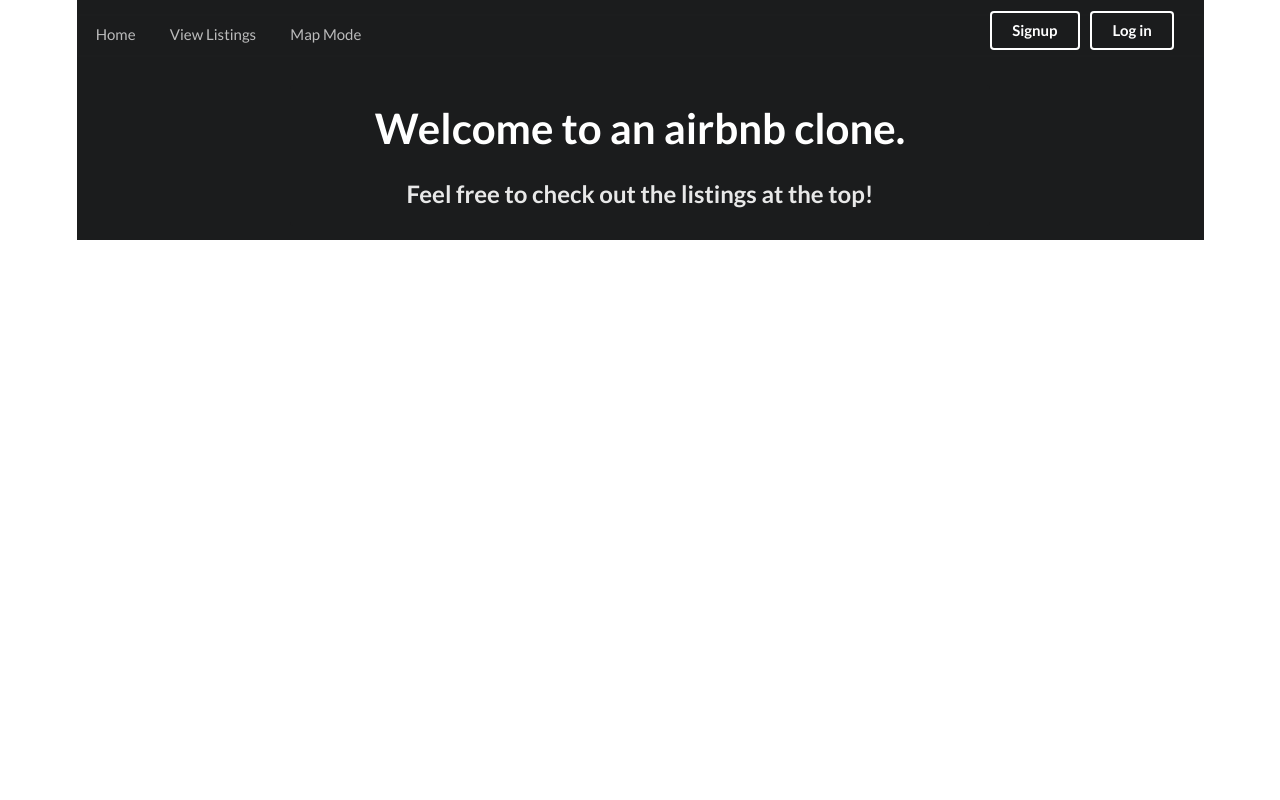
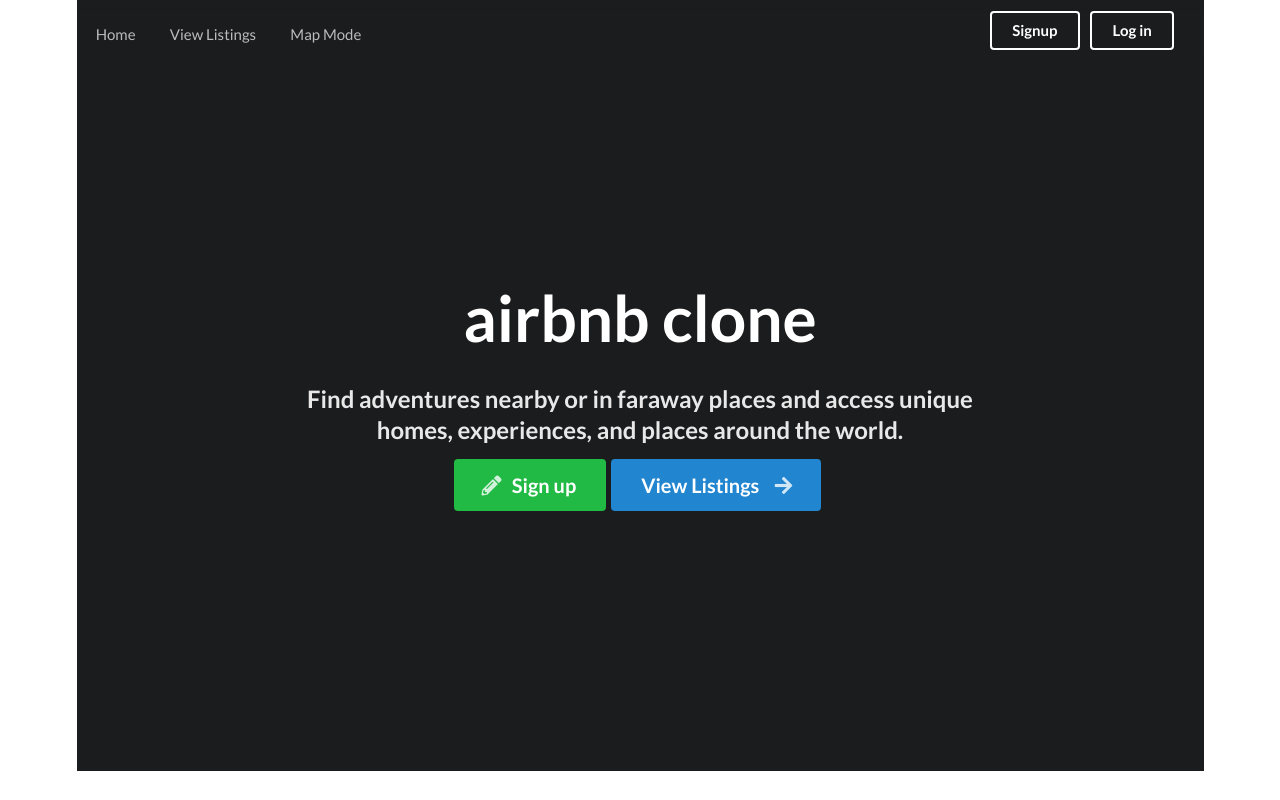
Before and after one commit to jliang24/airbnb_clone, a React (Create React App) app in the folder client/: page / in a window 1280 px wide. Built offline with nearby package versions, Linux system fonts and the light colour scheme.

Commit message:
updated landing page

```diff
--- a/client/src/components/Landing.js
+++ b/client/src/components/Landing.js
@@ -1,18 +1,27 @@
-import React from 'react';
+import React from "react";
+import "css/landing.css";
+import { Link } from "react-router-dom";
 
 export default () => {
   return (
-    <div className="ui vertical inverted masthead center aligned segment">
-      <div className="inverted ui text container segment">
-        <h1
-          style={{ color: 'white', fontSize: '3rem' }}
-          className="inverted ui center aligned "
-        >
-          Welcome to an airbnb clone.
-        </h1>
-        <h2 className="grey inverted ui center aligned ">
-          Feel free to check out the listings at the top!
-        </h2>
+    <div className="pusher">
+      <div
+        id="landing"
+        className="ui vertical inverted masthead center aligned segment"
+      >
+        <div className="ui text container">
+          <h1 className="ui inverted header">airbnb clone</h1>
+          <h2>
+            Find adventures nearby or in faraway places and access unique homes,
+            experiences, and places around the world.
+          </h2>
+          <Link className="ui huge positive button" to="/signup">
+            <i className="pencil icon"></i>Sign up
+          </Link>
+          <Link className="ui huge primary button" to="/listings">
+            View Listings <i className="right arrow icon"></i>
+          </Link>
+        </div>
       </div>
     </div>
   );
--- /dev/null
+++ b/client/src/css/landing.css
@@ -0,0 +1,14 @@
+#landing {
+  min-height: 700px;
+}
+
+.ui.text.container {
+  display: block;
+}
+
+.ui.inverted.header {
+  display: flex;
+  justify-content: center;
+  margin-top: 3em !important;
+  font-size: 4em;
+}
```
